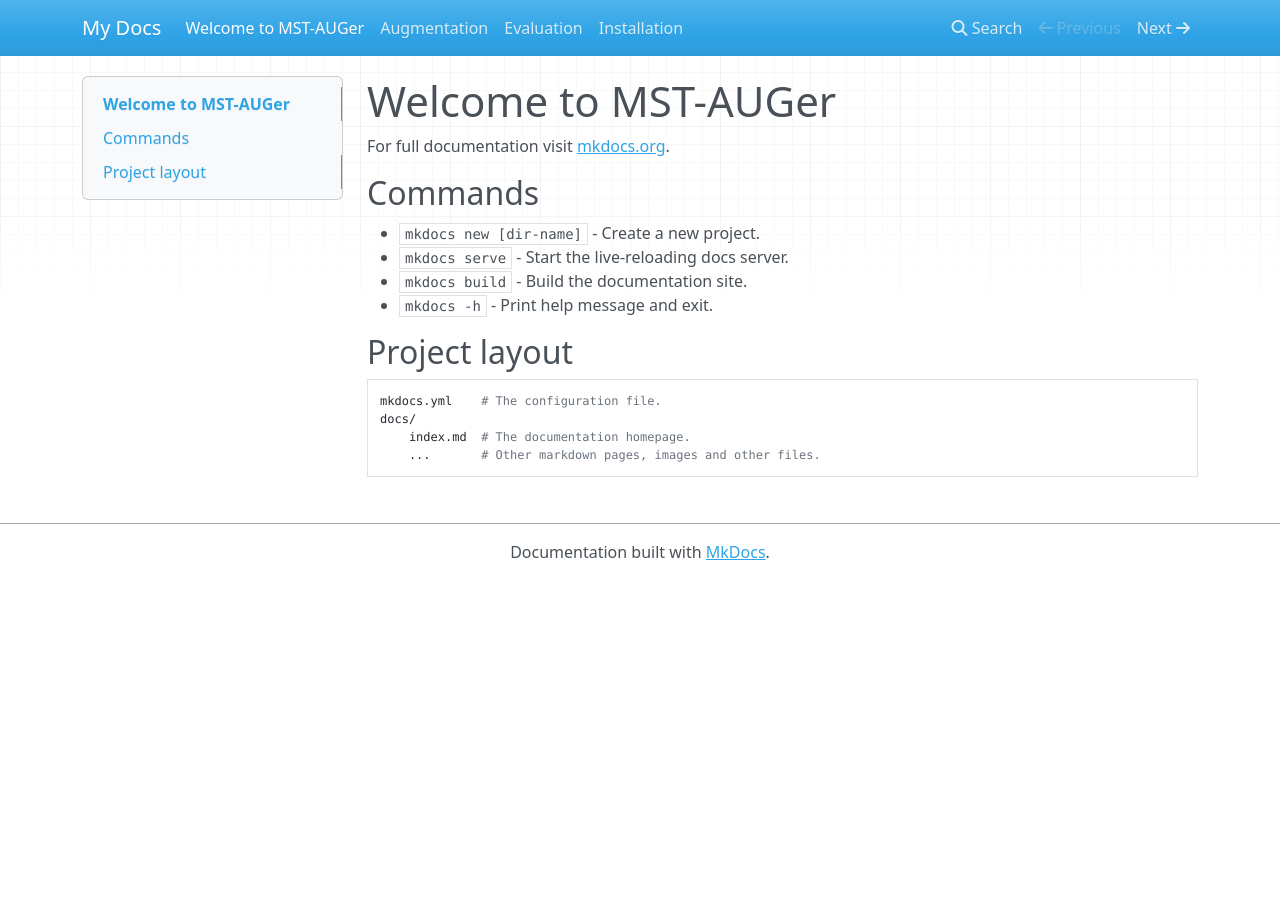
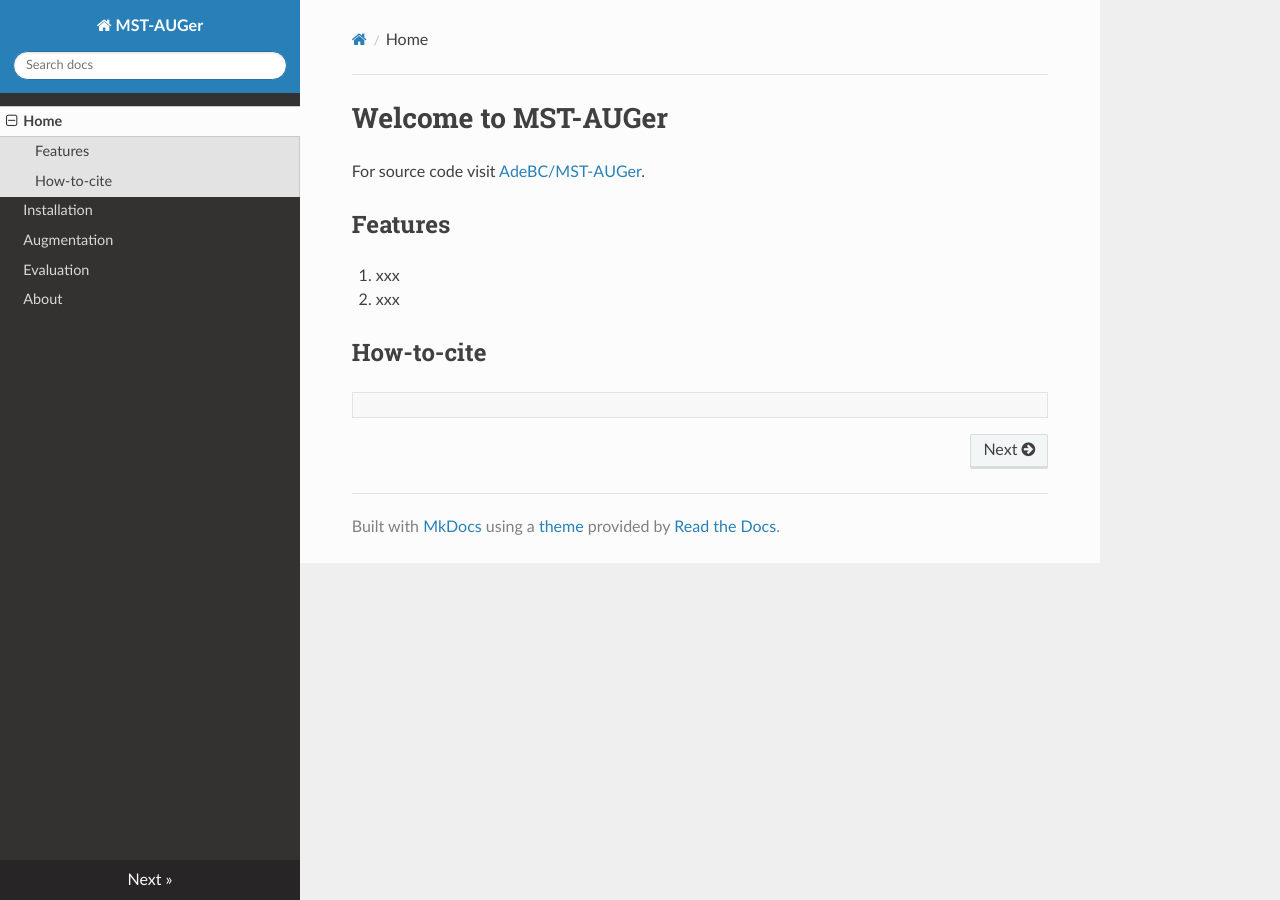
Before and after one commit to AdeBC/MST-AUGer, an MkDocs documentation site: the page built from docs/index.md, in a window 1280 px wide. Built offline with MkDocs 1.6.1, drawn with Linux system fonts in a browser that asks for light colours; nearby versions of some CDN libraries.

Commit message:
add docs

````diff
--- a/docs/index.md
+++ b/docs/index.md
@@ -1,17 +1,14 @@
 # Welcome to MST-AUGer
 
-For full documentation visit [mkdocs.org](https://www.mkdocs.org).
+For source code visit [AdeBC/MST-AUGer](https://github.com/AdeBC/MST-AUGer).
 
-## Commands
+## Features
 
-* `mkdocs new [dir-name]` - Create a new project.
-* `mkdocs serve` - Start the live-reloading docs server.
-* `mkdocs build` - Build the documentation site.
-* `mkdocs -h` - Print help message and exit.
+1. xxx
+2. xxx
 
-## Project layout
 
-    mkdocs.yml    # The configuration file.
-    docs/
-        index.md  # The documentation homepage.
-        ...       # Other markdown pages, images and other files.
+## How-to-cite
+
+```
+```
--- a/mkdocs.yml
+++ b/mkdocs.yml
@@ -1 +1,9 @@
-site_name: My Docs
+site_name: MST-AUGer
+theme: readthedocs
+
+nav:
+    - Home: 'index.md'
+    - Installation: 'installation.md'
+    - Augmentation: 'augmentation.md'
+    - Evaluation: 'evaluation.md'
+    - About: 'about.md'
````
Also changed, not shown: docs/augmentation.md (+1 -0 lines), docs/evaluation.md (+1 -0 lines), docs/installation.md (+13 -0 lines), docs/about.md (added).
